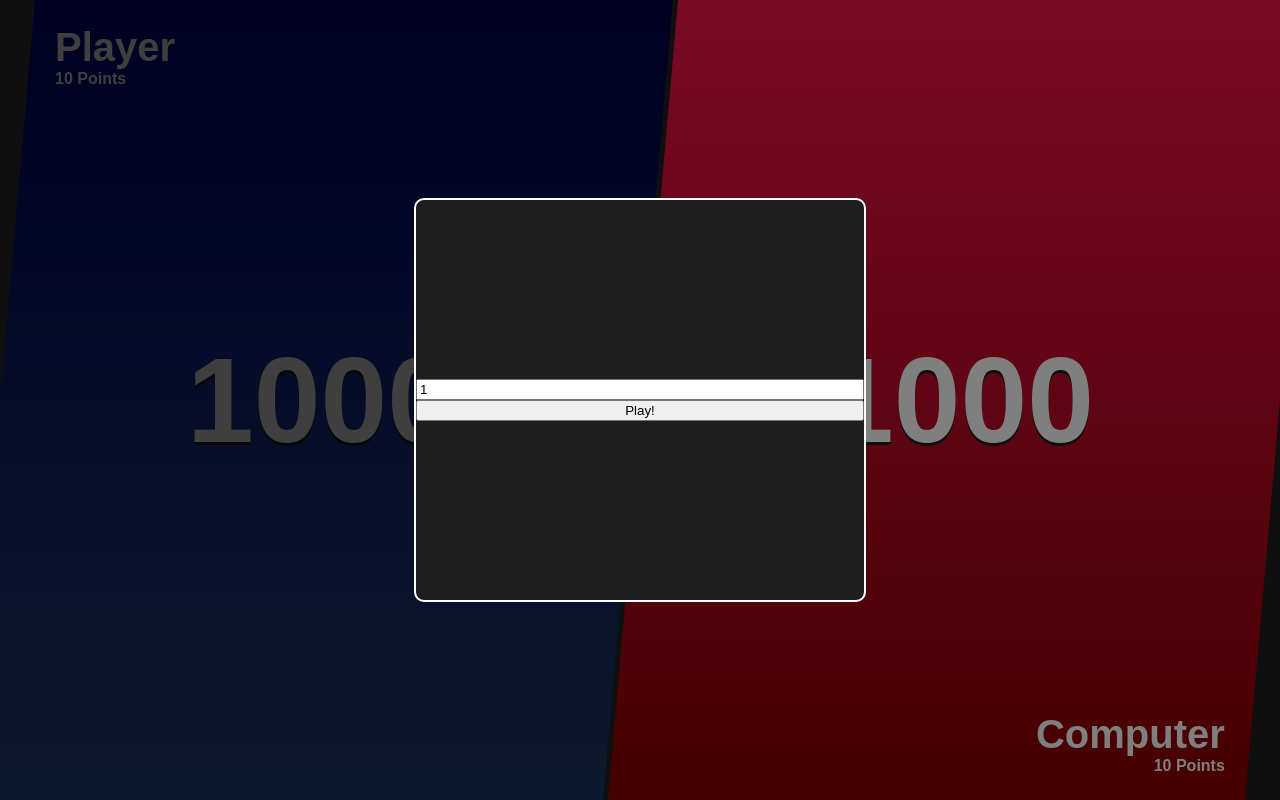
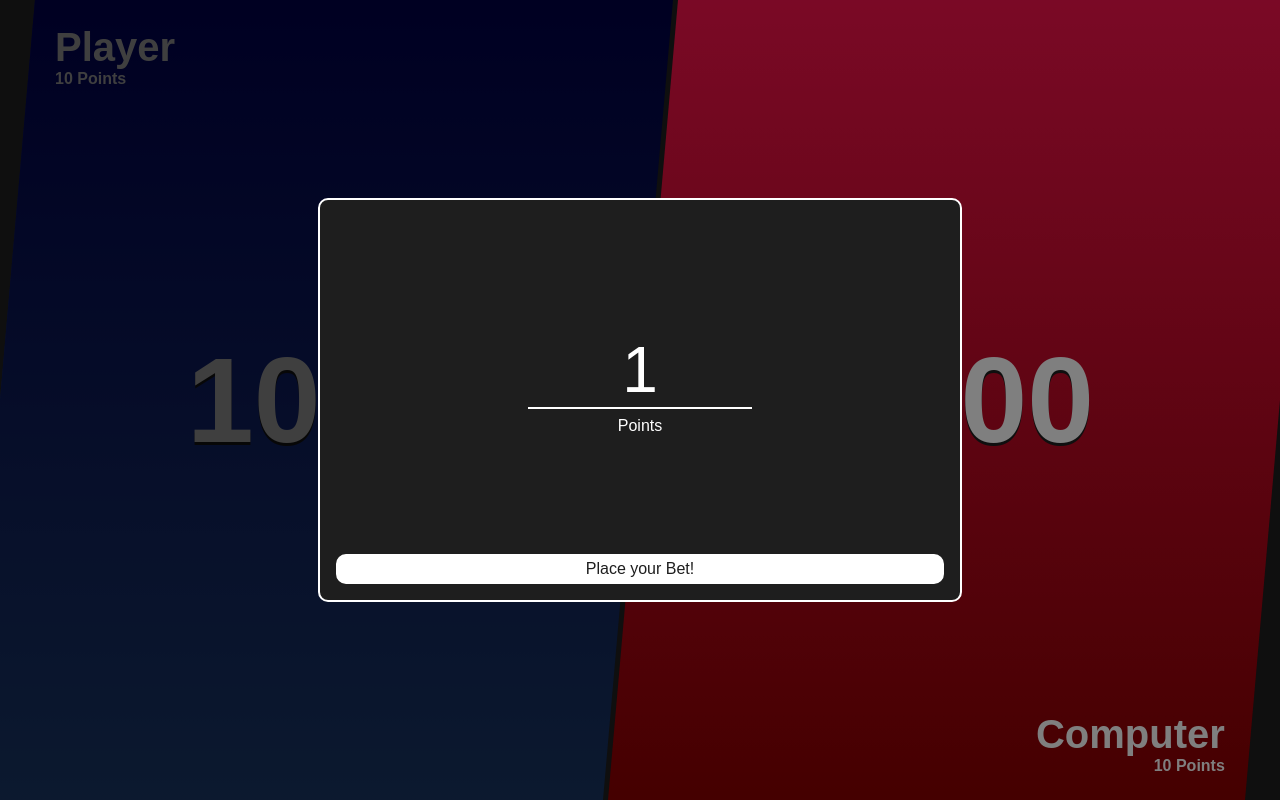
Before and after one commit to bascott5/death-rolls, an Angular app: page /offline-game in a window 1280 px wide. Built offline with nearby package versions, Linux system fonts and the light colour scheme.

Commit message:
Styled modal

```diff
--- a/src/components/modal/modal.component.css
+++ b/src/components/modal/modal.component.css
@@ -15,9 +15,11 @@
 
 #modal {
     display: flex;
+    position: fixed;
     flex-direction: column;
     justify-content: center;
-    width: 35%;
+    align-items: center;
+    width: 50%;
     height: 50%;
     background-color: #1e1e1e;
     border-radius: 10px;
--- a/src/pages/offline-game/offline-game.component.css
+++ b/src/pages/offline-game/offline-game.component.css
@@ -49,3 +49,70 @@
     background-color: #1e1e1e;;
     border: none;
 }
+
+#bet::-webkit-outer-spin-button,
+#bet::-webkit-inner-spin-button {
+  -webkit-appearance: none;
+  margin: 0;
+}
+
+/* Firefox */
+#bet[type=number] {
+  -moz-appearance: textfield;
+}
+
+#bet {
+    all: unset;
+    width: 35%;
+    text-align: center;
+    border-bottom: 2px solid white;
+    font-size: 8vh;
+    box-sizing: border-box;
+}
+
+.modal-button-container {
+    display: flex;
+    flex-direction: column;
+    gap: 1vh;
+    position: absolute;
+    bottom: 2vh;
+    width: 95%;
+}
+
+.modal-button {
+    all: unset;
+    background-color: white;
+    color: #1e1e1e;
+    border: 2px solid white;
+    width: 100%;
+    font-size: 2vh;
+    border-radius: 10px;
+    padding: 0.5vh;
+    box-sizing: border-box;
+    cursor: default;
+}
+
+.modal-button:hover {
+    background-color: #1e1e1e;
+    color: white;
+}
+
+h1 {
+    all: unset;
+    font-size: 4vh;
+    font-weight: bold;
+}
+
+h2 {
+    all: unset;
+    font-size: 2vh;
+    margin-bottom: 6vh;
+    font-weight: bold;
+}
+
+p {
+    all: unset;
+    margin-top: 1vh;
+    margin-bottom: 4vh;
+    font-size: 2vh;
+}
--- a/src/pages/offline-game/offline-game.component.html
+++ b/src/pages/offline-game/offline-game.component.html
@@ -1,16 +1,21 @@
 <main>
     <modal [open]="isModalOpen">
         @if (betting) {
-            <input type="number" [(ngModel)]="bet" min="1" max="{{ points }}" name="bet">
-            <button (click)="bet <= points && bet > 0 ? startGame() : null">Play!</button>
+            <input id="bet" type="number" [(ngModel)]="bet" min="1" max="{{ points }}" name="bet">
+            <p>Points</p>
+            <div class="modal-button-container">
+                <button class="modal-button" (click)="bet <= points && bet > 0 ? startGame() : null">Place your Bet!</button>
+            </div>
         }
         @else {
-            <h1>You {{ playerTurn ? "Won!" : "Loss!" }}</h1>
+            <h1 >You {{ playerTurn ? "Won!" : "Loss!" }}</h1>
             <h2>You {{ playerTurn ? "gained" : "lost" }} {{ bet }} points</h2>
-            @if (points > 0) {
-                <button (click)="resetGame()">Play again!</button>
-            }
-            <button routerLink="/">Return to Title Screen</button>
+            <div class="modal-button-container">
+                @if (points > 0) {
+                    <button class="modal-button" (click)="resetGame()">Play again!</button>
+                }
+                <button class="modal-button" routerLink="/">Return to Title Screen</button>
+            </div>
         }
     </modal>
     <player [name]="'Player'" [val]="playerVal" [currentTurn]="playerTurn" [points]="points" />
```
